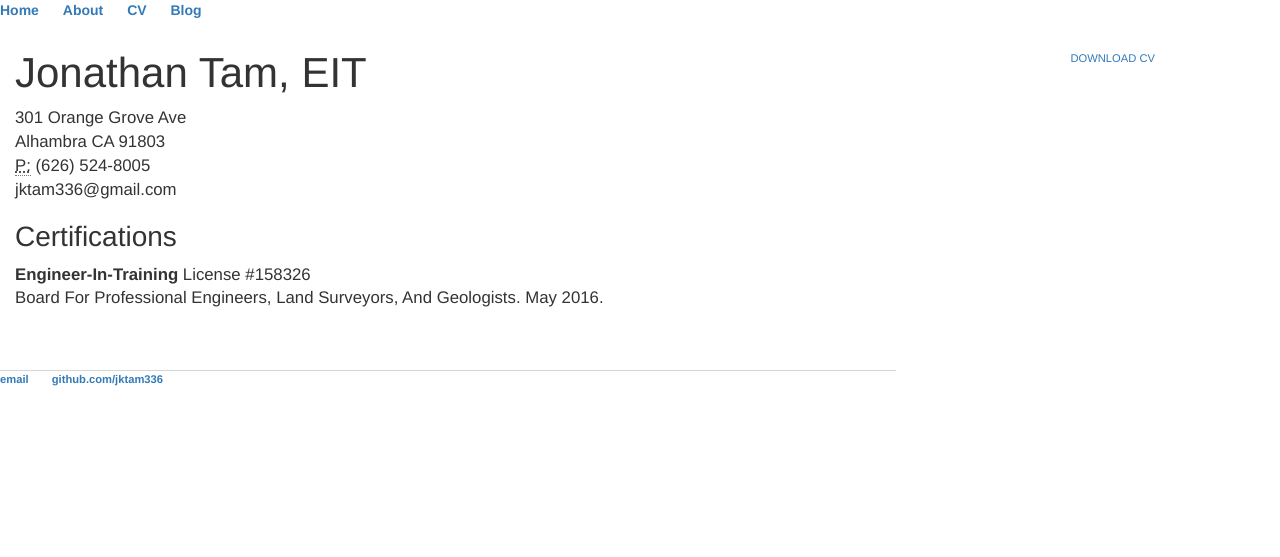
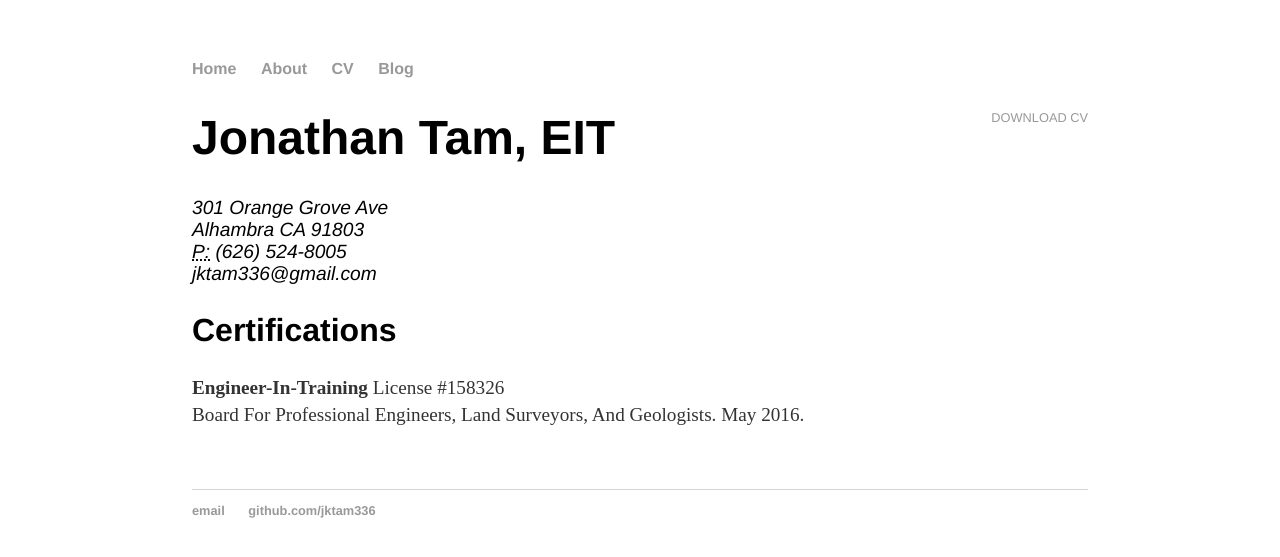
Before and after one commit to jktam336/jktam336.github.io, a Jekyll site: the page built from cv/index.html, in a window 1280 px wide. Shown: the top 557 px of the page. Built offline with Jekyll 4.4.1, drawn with Linux system fonts in a browser that asks for light colours.

Commit message:
Update default.html

```diff
--- a/_layouts/default.html
+++ b/_layouts/default.html
@@ -4,7 +4,6 @@
 			<title>{{ page.title }}</title>
 			<!-- link to main stylesheet -->
 			<link rel="stylesheet" type="text/css" href="/css/main.css">
-			<link rel="stylesheet" href="https://maxcdn.bootstrapcdn.com/bootstrap/3.3.6/css/bootstrap.min.css"/>
 		</head>
 		<body>
 			<nav>
```
